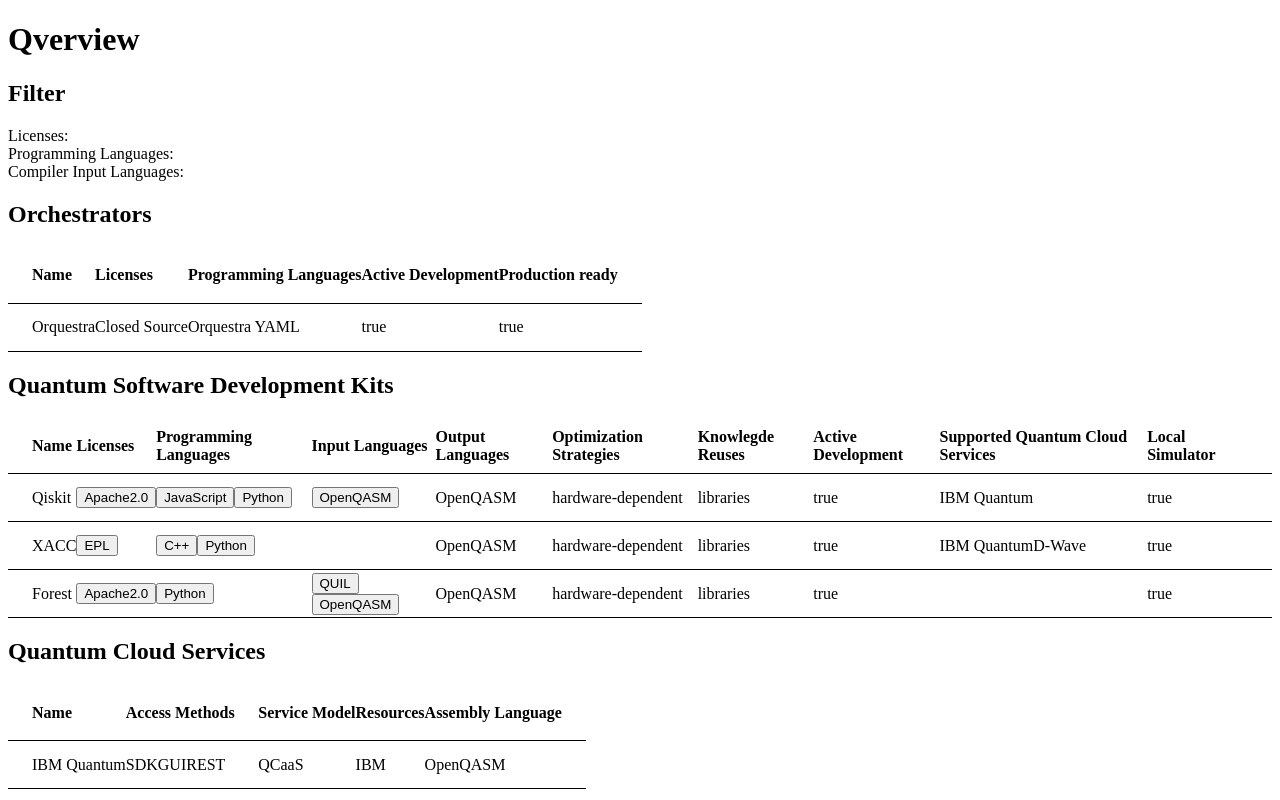
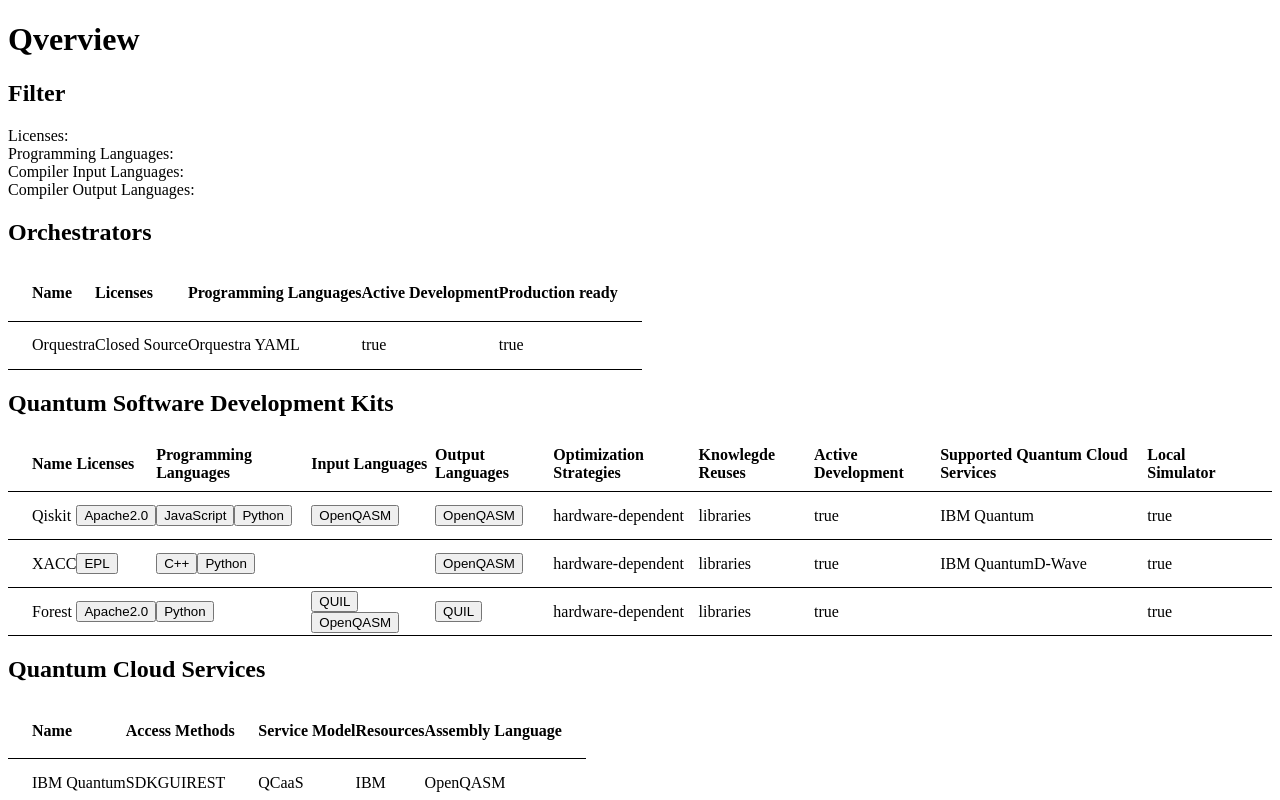
Before and after one commit to UST-QuAntiL/Qverview, an Angular app: page / in a window 1280 px wide. Shown: the top 800 px of the page. Built offline with nearby package versions, Linux system fonts and the light colour scheme.

Commit message:
Implement filtering for sdk.compilerOutputLanguages

```diff
--- a/src/app/filter/filter-update.service.ts
+++ b/src/app/filter/filter-update.service.ts
@@ -51,6 +51,16 @@
     this.updateFilter();
   }
 
+  toggleCompilerOutputLanguage(compilerOutputLanguage: string) {
+    const index = this._sdkFilter.compilerOutputLanguages.indexOf(compilerOutputLanguage, 0);
+    if (index >= 0) {
+      this._sdkFilter.compilerOutputLanguages.splice(index, 1);
+    } else {
+      this._sdkFilter.compilerOutputLanguages.push(compilerOutputLanguage);
+    }
+    this.updateFilter();
+  }
+
   clear() {
     this._sdkFilter = {
       name: '',
--- a/src/app/filter/filter.component.html
+++ b/src/app/filter/filter.component.html
@@ -18,4 +18,10 @@
             <button (click)="compilerInputLanguageClicked(x)">{{x}}</button>
         </span>
     </div>
+    <div>
+        Compiler Output Languages:
+        <span *ngFor="let x of sdkFilter.compilerOutputLanguages">
+            <button (click)="compilerOutputLanguageClicked(x)">{{x}}</button>
+        </span>
+    </div>
 </div>
--- a/src/app/filter/filter.component.ts
+++ b/src/app/filter/filter.component.ts
@@ -32,6 +32,10 @@
     this.filterUpdateService.toggleCompilerInputLanguage(compilerInputLanguage);
   }
 
+  compilerOutputLanguageClicked(compilerOutputLanguage: string) {
+    this.filterUpdateService.toggleCompilerOutputLanguage(compilerOutputLanguage);
+  }
+
   clear() {
     this.filterUpdateService.clear()
   }
--- a/src/app/sdk/sdk.service.ts
+++ b/src/app/sdk/sdk.service.ts
@@ -38,7 +38,7 @@
       licenses: ['Apache2.0'],
       programmingLanguages: ['Python'],
       compilerInputLanguages: ['QUIL', 'OpenQASM'],
-      compilerOutputLanguages: ['OpenQASM'],
+      compilerOutputLanguages: ['QUIL'],
       compilerOptimizationStrategies: ['hardware-dependent'],
       knowlegdeReuses: ['libraries'],
       activeDevelopment: true,
--- a/src/app/sdk/sdks-table/sdks-table.component.html
+++ b/src/app/sdk/sdks-table/sdks-table.component.html
@@ -26,7 +26,7 @@
         <ng-container matColumnDef="compilerOutputLanguages">
             <th mat-header-cell *matHeaderCellDef>Output Languages</th>
             <td mat-cell *matCellDef="let sdk">
-                <span *ngFor="let x of sdk.compilerOutputLanguages">{{x}}</span>
+                <button *ngFor="let x of sdk.compilerOutputLanguages" (click)="compilerOutputLanguageClicked(x)">{{x}}</button>
             </td>
         </ng-container>
         <ng-container matColumnDef="compilerOptimizationStrategies">
--- a/src/app/sdk/sdks-table/sdks-table.component.ts
+++ b/src/app/sdk/sdks-table/sdks-table.component.ts
@@ -47,6 +47,11 @@
           result = false;
         }
       }
+      for (let x of f.compilerOutputLanguages) {
+        if (!data.compilerOutputLanguages.includes(x)) {
+          result = false;
+        }
+      }
       return result;
     };
 
@@ -66,4 +71,8 @@
   compilerInputLanguageClicked(compilerInputLanguage: string) {
     this.filterUpdateService.toggleCompilerInputLanguage(compilerInputLanguage);
   }
+
+  compilerOutputLanguageClicked(compilerOutputLanguage: string) {
+    this.filterUpdateService.toggleCompilerOutputLanguage(compilerOutputLanguage);
+  }
 }
```
